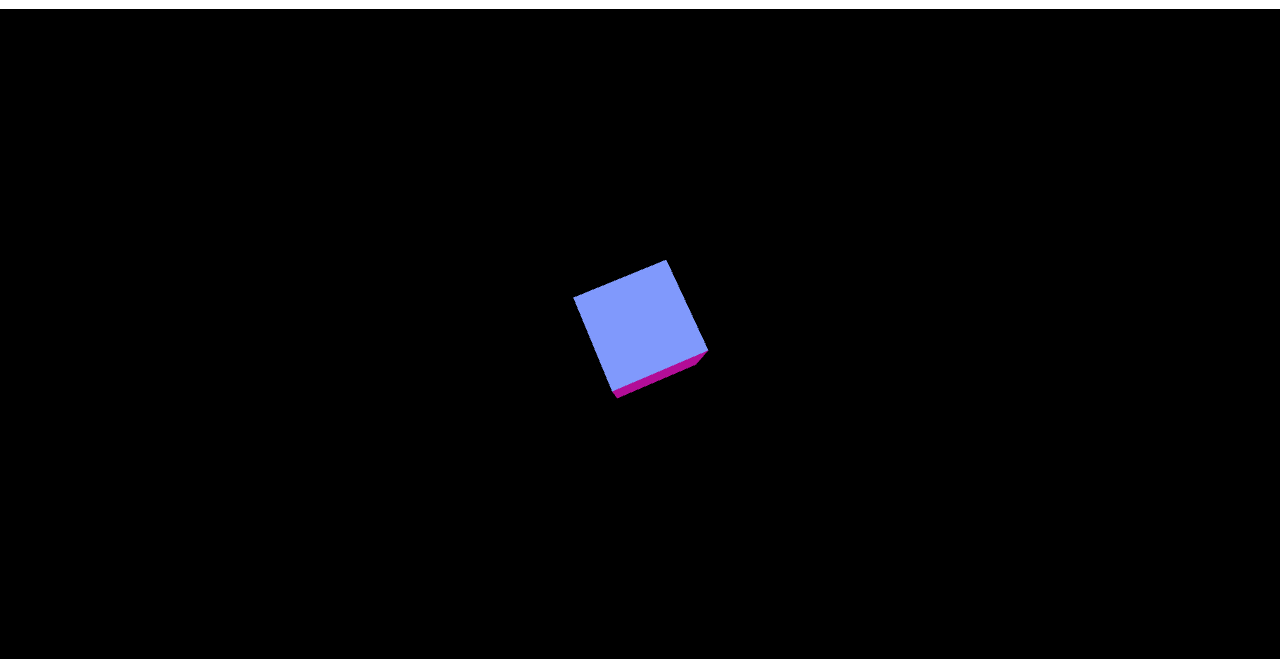
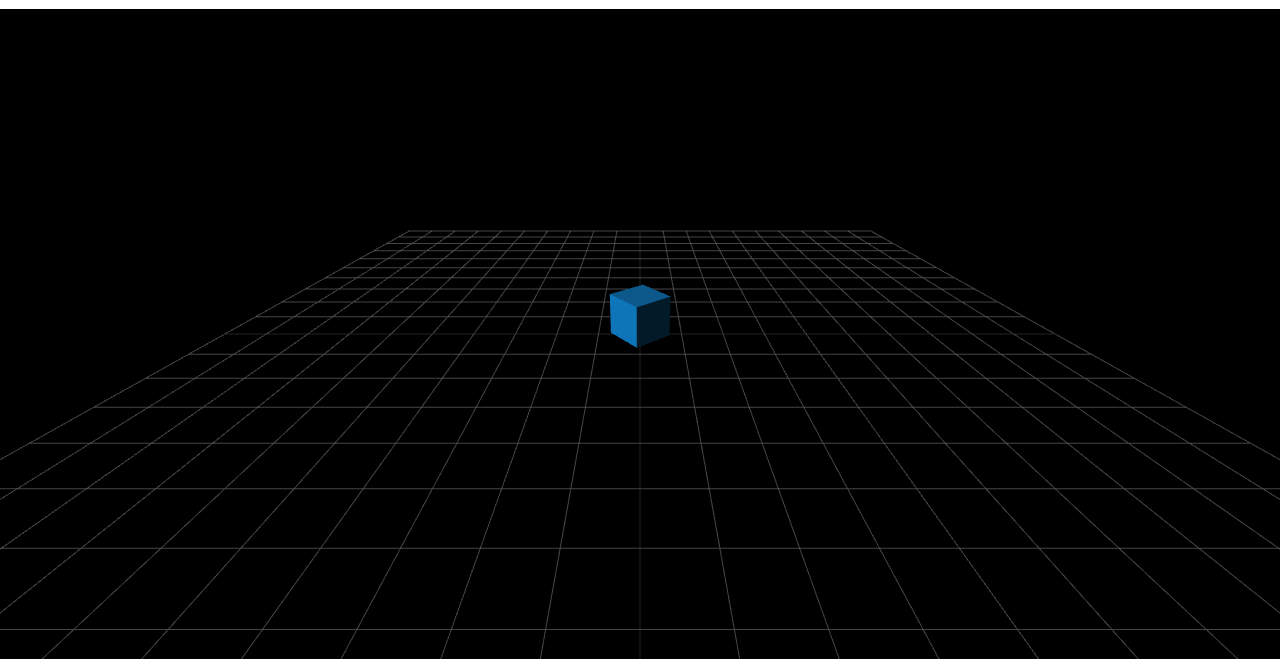
Before and after one commit to brandflugan/three-js-webpack-boilerplate, a website built with webpack: page src/template.html in a window 1280 px wide. Shown: the part 141-800 px from the top of the page. Built offline with nearby package versions, Linux system fonts and the light colour scheme.

Commit message:
Update scene in general, move images to logo folder

```diff
--- a/src/index.js
+++ b/src/index.js
@@ -1,15 +1,24 @@
 import './styles/index.scss';
-import WebpackLogo from './images/webpack-logo.svg';
-import ThreeLogo from './images/three-icon.png';
+import WebpackLogo from './images/logos/webpack-logo.svg';
+import ThreeLogo from './images/logos/three-icon.png';
 import * as SceneSetup from './js/sceneSetup';
-import * as Mesh from './js/box/mesh';
+import * as Box from './js/box/mesh';
 
 /* Define DOM elements */
 const rootElement = document.querySelector('#root');
 const contentElement = document.querySelector('#content-wrapper');
 
 /* Define Three variables */
-let camera, scene, mesh, renderer, aspectHeight, aspectWidth;
+let camera,
+    controls,
+    ambientLight,
+    spotLight,
+    scene,
+    mesh,
+    renderer,
+    aspectHeight,
+    aspectWidth,
+    gridHelper;
 
 const appendContent = () => {
     // Create Webpack SVG logo node
@@ -24,7 +33,7 @@ const appendContent = () => {
     const greeting = document.createElement('h1');
     greeting.textContent = 'Three.js Webpack boilerplate';
 
-    // Append logos and heading nodes to the content element
+    // Append logos and heading nodes to the content DOM element
     contentElement.querySelector('#logo-wrapper').append(threeLogo, webpackLogo);
     contentElement.append(greeting);
 };
@@ -46,36 +55,76 @@ const initThreeJS = () => {
     camera = SceneSetup.camera(aspectWidth, aspectHeight);
 
     /* Configurate camera */
-    camera.position.z = 1;
+    camera.position.set(0, 5, 10);
 
     /* Define scene */
     scene = SceneSetup.scene();
 
+    /** Define ambient light **/
+    ambientLight = SceneSetup.ambientLight(0x222222);
+
+    /* Add ambient light to scene */
+    scene.add(ambientLight);
+
+    /* Define spot light */
+    spotLight = SceneSetup.spotLight(0xffffff);
+
+    /* Configure spot light */
+    spotLight.position.set(-100, 100, 100);
+    spotLight.castShadow = true;
+    spotLight.shadow.mapSize.width = 1024;
+    spotLight.shadow.mapSize.height = 1024;
+    spotLight.shadow.camera.near = 500;
+    spotLight.shadow.camera.far = 4000;
+    spotLight.shadow.camera.fov = 30;
+
+    /* Add spot light to scene */
+    scene.add(spotLight);
+
+    /* Define grid helper */
+    gridHelper = SceneSetup.gridHelper(20);
+
+    /* Configurate grid helper */
+    gridHelper.material.opacity = 0.5;
+    gridHelper.material.transparent = true;
+
+    /* Add grid helper to scene */
+    scene.add(gridHelper);
+
     /* Define mesh */
-    mesh = Mesh.mesh();
+    mesh = Box.mesh();
+
+    /* Configure mesh */
+    mesh.position.setY(mesh.scale.x / 2);
+    mesh.castShadow = true;
 
     /* Add mesh to scene */
     scene.add(mesh);
 
     /* Define renderer */
-    renderer = SceneSetup.renderer();
+    renderer = SceneSetup.renderer({ antialias: true });
 
-    /* Configurate renderer */
+    /* Configure renderer */
     renderer.setSize(aspectWidth, aspectHeight);
 
-    /* Append element */
-    rootElement.appendChild(renderer.domElement);
+    /* Define controls */
+    controls = SceneSetup.controls(camera, renderer.domElement);
+
+    /* Configurate controls */
+    controls.maxPolarAngle = (0.9 * Math.PI) / 2;
 
     /* Add event listener on resize */
     window.addEventListener('resize', onResize, false);
+
+    /* Append canvas to DOM */
+    rootElement.appendChild(renderer.domElement);
 };
 
 const animate = () => {
     requestAnimationFrame(animate);
 
     /* Configurate rotation of mesh for each tick */
-    mesh.rotation.x += 0.01;
-    mesh.rotation.y += 0.02;
+    mesh.rotation.y += 0.005;
 
     /* Render scene */
     renderer.render(scene, camera);
--- a/src/js/box/geometry.js
+++ b/src/js/box/geometry.js
@@ -1,5 +1,5 @@
 import * as THREE from 'three';
 
 export const geometry = () => {
-    return new THREE.BoxGeometry(0.2, 0.2, 0.2);
+    return new THREE.BoxGeometry(1, 1, 1);
 };
--- a/src/js/box/material.js
+++ b/src/js/box/material.js
@@ -1,5 +1,5 @@
 import * as THREE from 'three';
 
 export const material = () => {
-    return new THREE.MeshNormalMaterial();
+    return new THREE.MeshStandardMaterial({ color: 0xc78c0 });
 };
--- a/src/js/sceneSetup.js
+++ b/src/js/sceneSetup.js
@@ -1,13 +1,34 @@
 import * as THREE from 'three';
+import { OrbitControls } from '../../node_modules/three/examples/jsm/controls/OrbitControls.js';
 
 export const camera = (width, height) => {
-    return new THREE.PerspectiveCamera(70, width / height, 0.01, 10);
+    const _FOV = 70;
+    const _ASPECT = width / height;
+    const _NEAR = 0.1;
+    const _FAR = 100;
+    return new THREE.PerspectiveCamera(_FOV, _ASPECT, _NEAR, _FAR);
+};
+
+export const controls = (camera, element) => {
+    return new OrbitControls(camera, element);
+};
+
+export const ambientLight = (color) => {
+    return new THREE.AmbientLight(color);
+};
+
+export const spotLight = (color) => {
+    return new THREE.SpotLight(color);
+};
+
+export const gridHelper = (size) => {
+    return new THREE.GridHelper(size, size);
 };
 
 export const scene = () => {
     return new THREE.Scene();
 };
 
-export const renderer = () => {
-    return new THREE.WebGLRenderer({ antialias: true });
+export const renderer = (options) => {
+    return new THREE.WebGLRenderer(options || {});
 };
--- a/src/styles/index.scss
+++ b/src/styles/index.scss
@@ -13,6 +13,10 @@ html {
 
 body {
     margin: 0;
+}
+
+canvas:focus {
+    outline: none;
 }
 
 #root {
```
Also changed, not shown: src/images/logos/three-icon.png (renamed from src/images/three-icon.png), src/images/logos/webpack-logo.svg (renamed from src/images/webpack-logo.svg).
